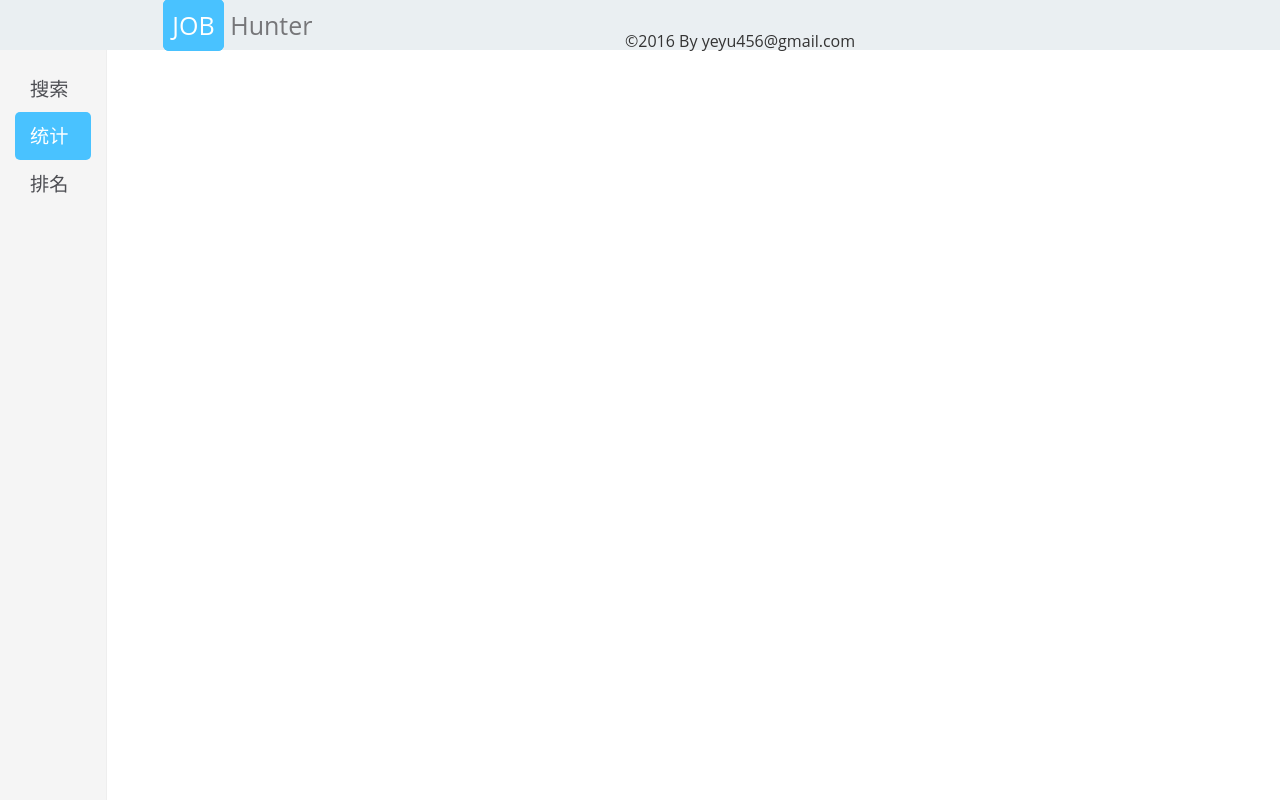
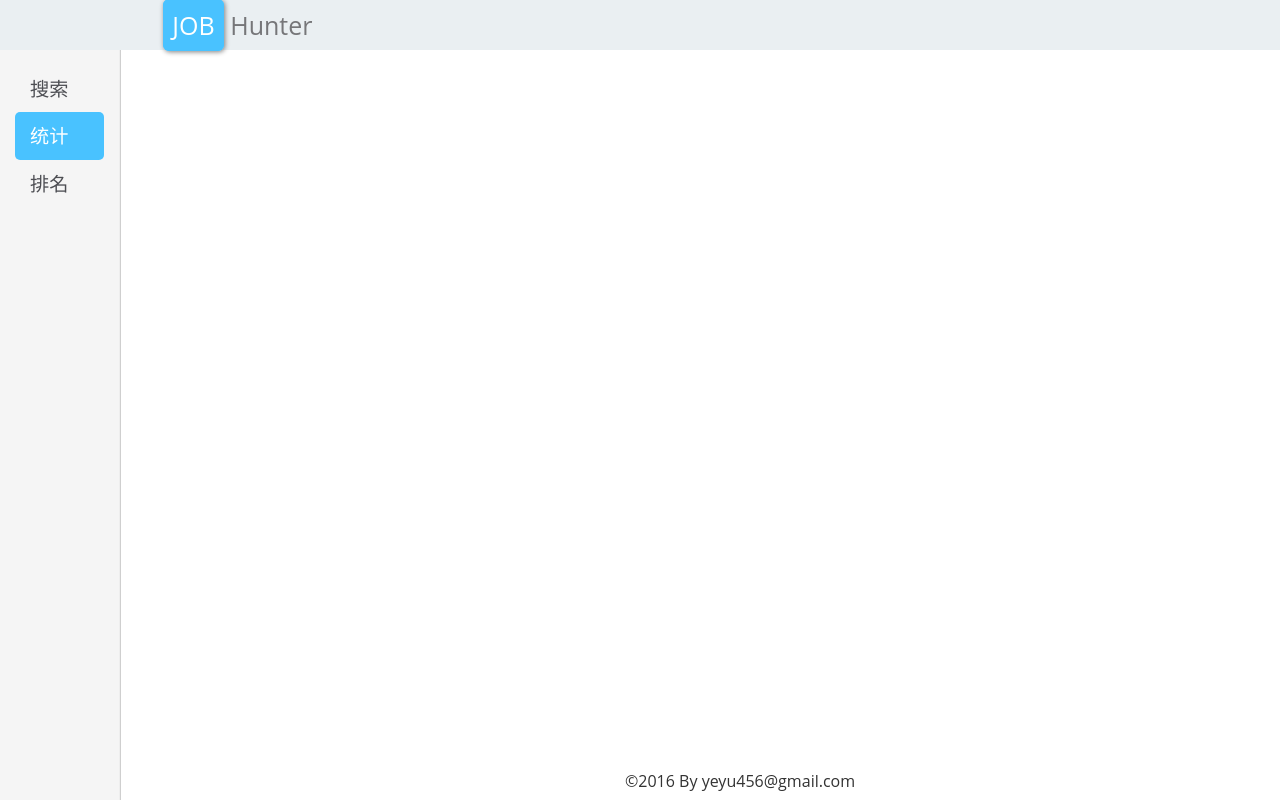
Before and after one commit to yeyu456/job-hunter, a website: page frontend/src/home/view/statistics.html in a window 1280 px wide. Drawn offline with Linux system fonts and the light colour scheme.

Commit message:
merge nav.css with side.css and fix footer style

```diff
--- a/frontend/src/home/base.css
+++ b/frontend/src/home/base.css
@@ -1,8 +1,10 @@
 html,
 body {
     overflow-x:hidden;
+    height: 100%;
     font-family: 'Open Sans',Arial,sans-serif;
 }
+
 /* Reset */
 a {
     text-decoration: none;
@@ -16,3 +18,17 @@ a:link {
 li {
     list-style-type: none;
 }
+
+::-webkit-scrollbar {
+    width: 12px;
+}
+
+::-webkit-scrollbar-track {
+    -webkit-box-shadow: inset 0 0 6px rgba(0,0,0,0.3);
+    border-radius: 10px;
+}
+
+::-webkit-scrollbar-thumb {
+    border-radius: 10px;
+    -webkit-box-shadow: inset 0 0 6px rgba(0,0,0,0.5);
+}
--- a/frontend/src/home/footer.css
+++ b/frontend/src/home/footer.css
@@ -1,9 +1,8 @@
 footer {
     clear:both;
     position: relative;
-    bottom: 2rem;
+    bottom: 1rem;
     left:50%;
-    margin-top:5rem;
     height:2rem;
     z-index:1000;
 }
--- a/frontend/src/home/main.css
+++ b/frontend/src/home/main.css
@@ -1,7 +1,9 @@
 main {
     position: relative;
     top: 40%;
+    min-height: 85%;
     margin-top:8rem;
+    margin-bottom:2rem;
 }
 main.searching {
     top:0;
--- a/frontend/src/home/nav.css
+++ b/frontend/src/home/nav.css
@@ -11,13 +11,16 @@ nav {
 nav a {
     color:#4d4e53;
 }
+
+/* Logo */
 .logo:before {
     content:'JOB';
     border-radius:6px;
     border:1px solid #49C2FF;
-    background-color:#49C2FF;
+    background-color: #49c2ff;
     padding:8px;
-    color:#FFFFFF;
+    color:rgb(255, 255, 255);
+    box-shadow: 1px 1px 5px rgb(128, 128, 128);
 }
 .logo {
     font-size:2.5rem;
@@ -26,3 +29,33 @@ nav a {
     background-size:40px 30px;
     padding-left: 40px;
 }
+
+
+
+/* Side Bar */
+.sidebar {
+    position: fixed;
+    top: 5rem;
+    bottom: 0;
+    left: 0;
+    z-index: 1000;
+    display: block;
+    min-width: 120px;
+    padding: 1.5rem;
+    border-right: 1px solid #EEEEEE;
+    font-size:120%;
+    background-color: #F5F5F5;
+    box-shadow: 1px 0 0 rgba(160, 160, 160, 0.5);
+}
+.sidebar > .nav > li.active a {
+    color:white;
+}
+.sidebar > .nav > li.active {
+    background-color:#49C2FF;
+    border-radius:5px;
+}
+.sidebar > .nav > li.active > a:hover {
+    color:white;
+    background-color:#49C2FF;
+    border-radius:5px;
+}
--- a/frontend/src/home/side.css
+++ /dev/null
@@ -1,24 +0,0 @@
-.sidebar {
-    position: fixed;
-    top: 5rem;
-    bottom: 0;
-    left: 0;
-    z-index: 1000;
-    display: block;
-    font-size:120%;
-    padding: 1.5rem;
-    background-color: #F5F5F5;
-    border-right: 1px solid #EEEEEE;
-}
-.sidebar > .nav > li.active a {
-    color:white;
-}
-.sidebar > .nav > li.active {
-    background-color:#49C2FF;
-    border-radius:5px;
-}
-.sidebar > .nav > li.active > a:hover {
-    color:white;
-    background-color:#49C2FF;
-    border-radius:5px;
-}
--- /dev/null
+++ b/frontend/src/home/statistics.css
@@ -0,0 +1,8 @@
+main {
+    margin:8rem 0 2rem 14rem;
+    min-height: 85%;
+}
+
+.main-wrapper {
+    margin: 5rem auto;
+}
--- a/frontend/src/home/view/statistics.html
+++ b/frontend/src/home/view/statistics.html
@@ -12,7 +12,7 @@
     <link rel="stylesheet" href="../base.css">
     <link rel="stylesheet" href="../footer.css">
     <link rel="stylesheet" href="../nav.css">
-    <link rel="stylesheet" href="../side.css">
+    <link rel="stylesheet" href="../statistics.css">
     <title>Job Hunter</title>
 </head>
 <body>
@@ -31,8 +31,10 @@
         </div>
     </nav>
     <main>
-        <div>
+        <div class="main-wrapper container-fluid">
+            <div class="col-lg-8 col-md-8 col-sm-8 col-xs-10">
 
+            </div>
         </div>
     </main>
     <footer>
```
Also changed, not shown: frontend/src/home/view/index.html (+0 -1 lines).
